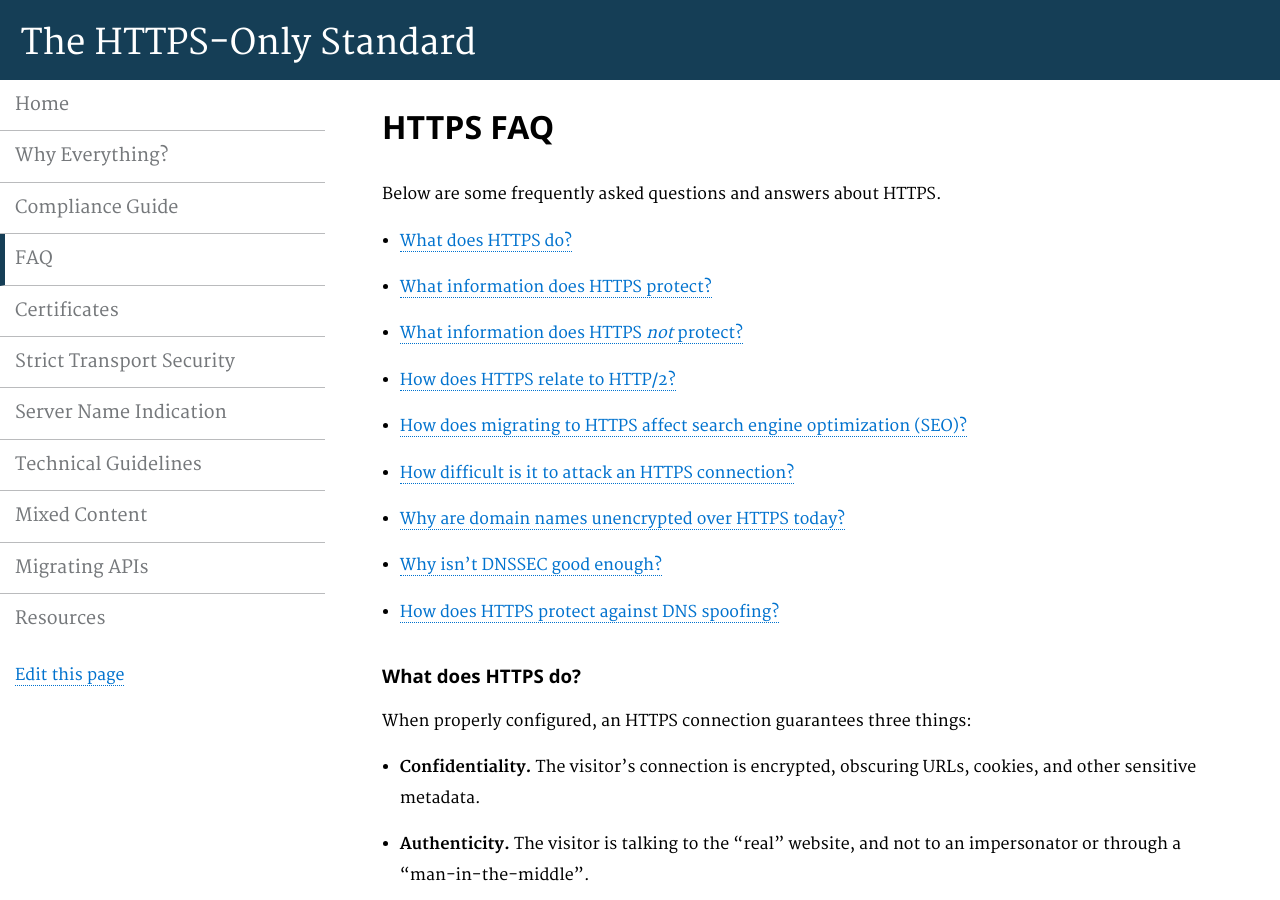
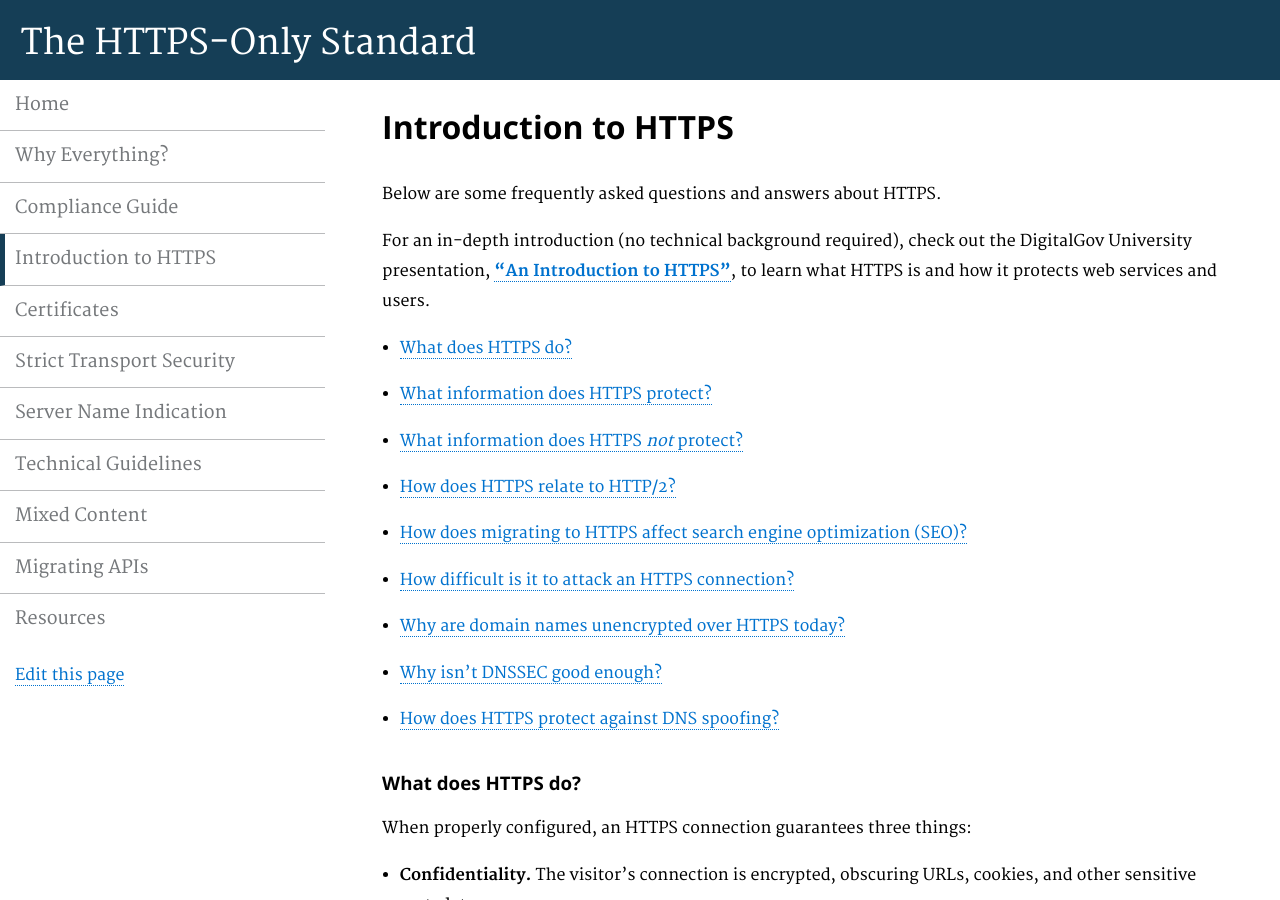
Before and after one commit to GSA/https, a Jekyll site: the page built from pages/faq.md, in a window 1280 px wide and 900 px high. Built offline with Jekyll 4.4.1, drawn with Linux system fonts in a browser that asks for light colours; Markdown is read by kramdown in place of the engine named in the settings.

Commit message:
rebrand FAQ as Introduction (but don't change URL)

```diff
--- a/_config.yml
+++ b/_config.yml
@@ -40,7 +40,7 @@ navigation:
   url: /everything/
 - text: Compliance Guide
   url: /guide/
-- text: FAQ
+- text: Introduction to HTTPS
   url: /faq/
 - text: Certificates
   url: /certificates/
--- a/pages/faq.md
+++ b/pages/faq.md
@@ -1,11 +1,13 @@
 ---
 layout: page
-title: HTTPS FAQ
+title: Introduction to HTTPS
 permalink: /faq/
-description: "Frequently asked questions about HTTPS: what it does, and what it doesn't do."
+description: "An introduction to HTTPS, and frequently asked questions."
 ---
 
 Below are some frequently asked questions and answers about HTTPS.
+
+For an in-depth introduction (no technical background required), check out the DigitalGov University presentation, **["An Introduction to HTTPS"](https://www.youtube.com/watch?v=d2GmcPYWm5k)**, to learn what HTTPS is and how it protects web services and users.
 
 * [What does HTTPS do?](#what-does-https-do?)
 * [What information does HTTPS protect?](#what-information-does-https-protect?)
```
